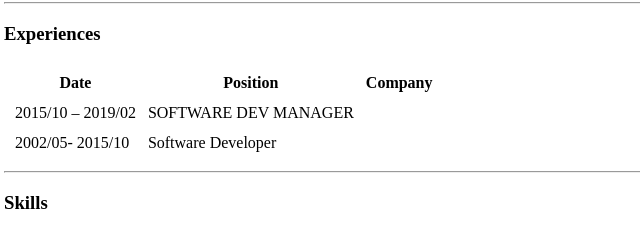
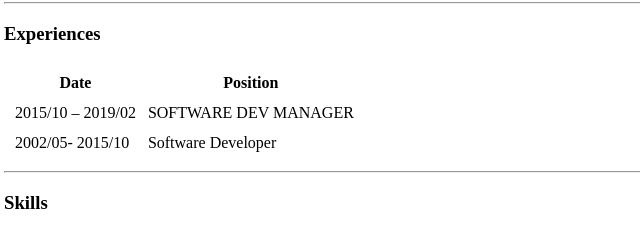
Before and after one commit to bender6502/cv, a plain HTML site: page index.html in a window 1280 px wide. Shown: the part 214-444 px from the top of the page, 4-644 px from the left. Drawn offline with Linux system fonts and the light colour scheme.

Commit message:
Update index.html

```diff
--- a/index.html
+++ b/index.html
@@ -26,7 +26,7 @@
     <thead>
       <th>Date</th>
       <th>Position</th>
-      <th>Company</th>
+
     </thead>
 
     <tbody>
```
